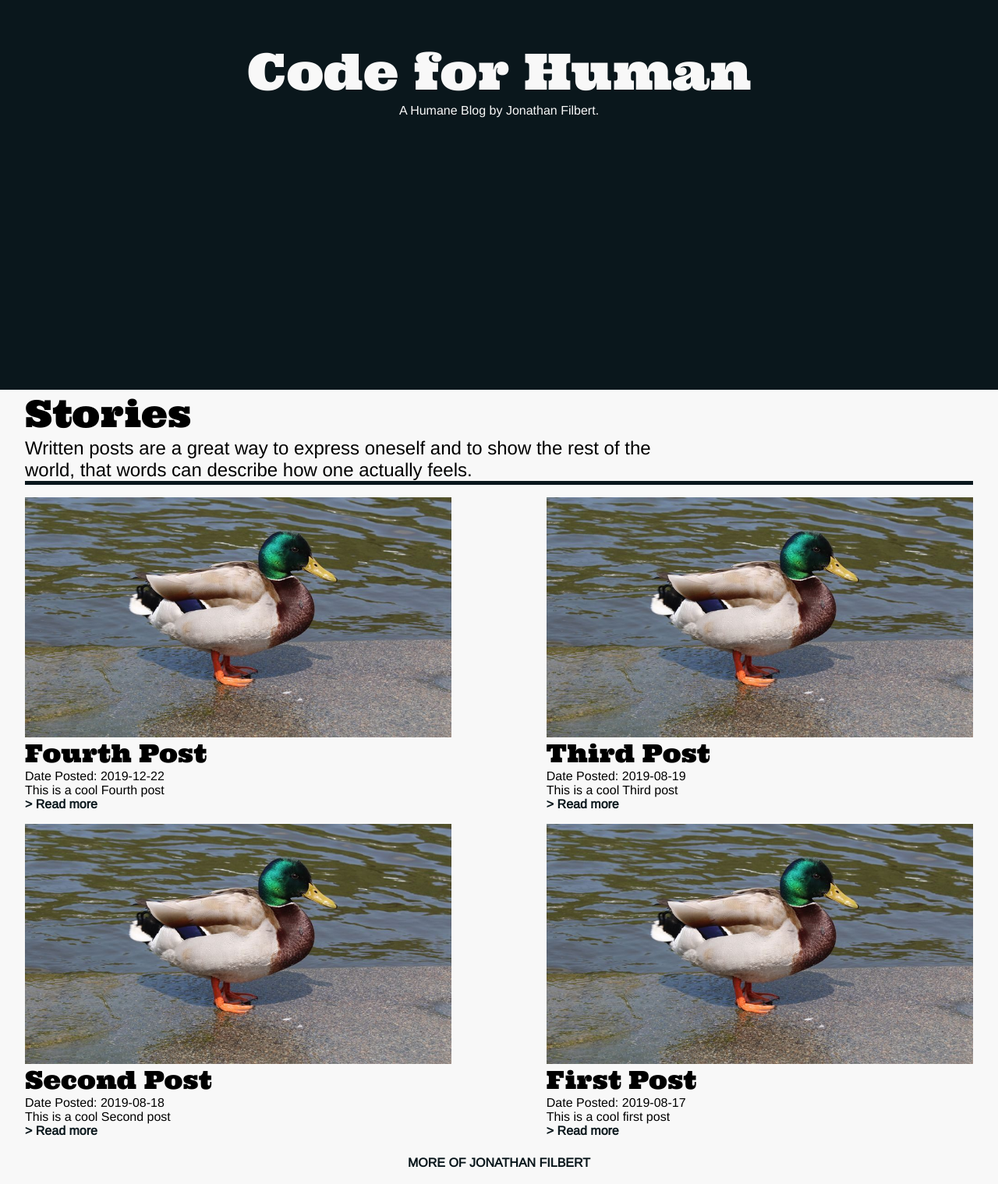
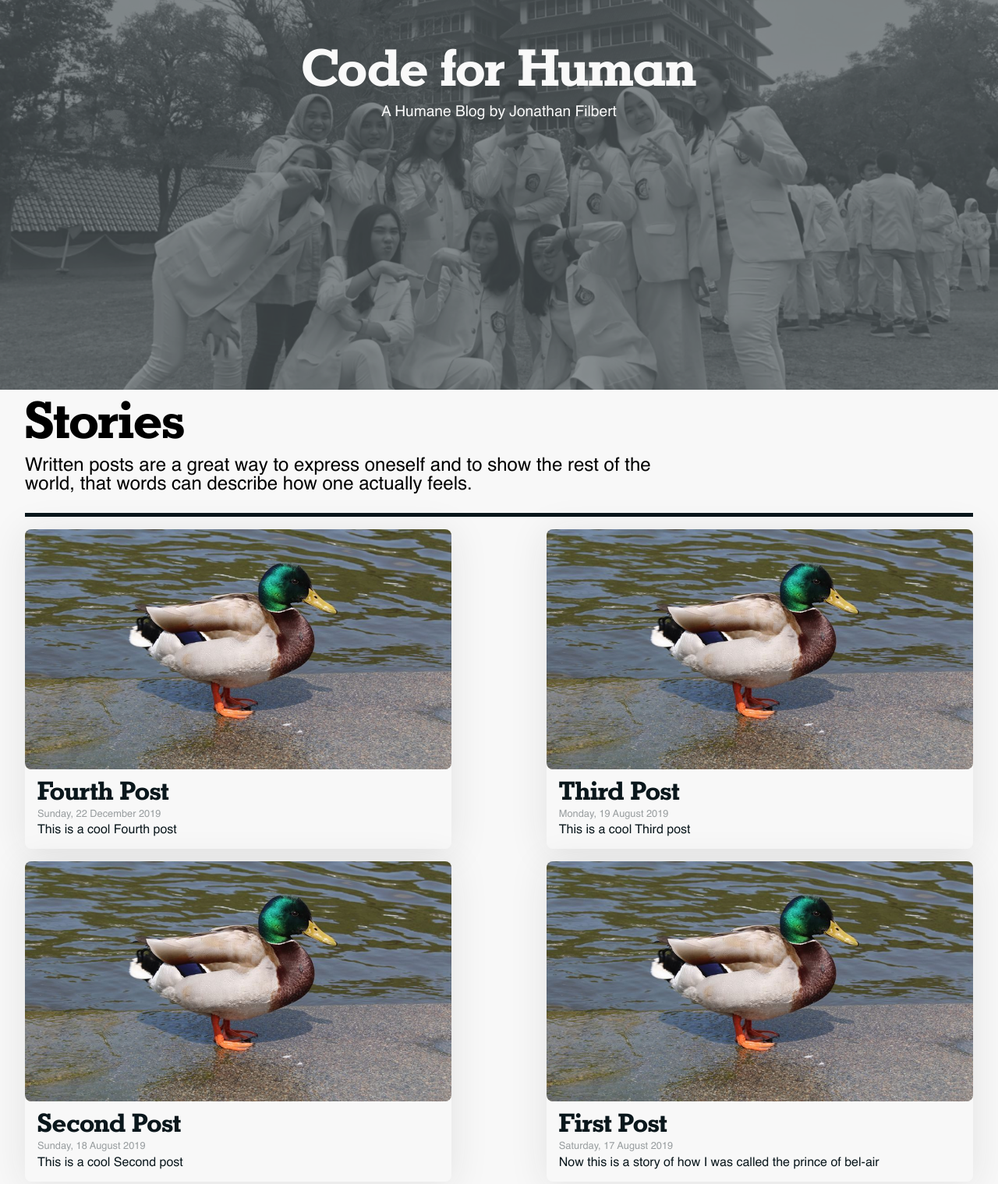
Before and after one commit to code-for-human-engineering/blog, a Gatsby site: page / in a window 1280 px wide. Shown: the part 300-1819 px from the top of the page at 78% size. Built offline with nearby package versions, Linux system fonts and the light colour scheme; Gatsby itself is replaced by a stand-in of ours; a web font is replaced by a local one.

Commit message:
new fonts, layouts, and huzzah

```diff
--- a/gatsby-config.js
+++ b/gatsby-config.js
@@ -8,7 +8,7 @@ module.exports = {
   /* Your site config here */
   siteMetadata: {
     title: "Code for Human",
-    description: "A Humane Blog by Jonathan Filbert.",
+    description: "A Humane Blog by Jonathan Filbert",
   },
   plugins: [
     `gatsby-plugin-react-helmet`,
@@ -32,6 +32,13 @@ module.exports = {
       options: {
         name: "pages",
         path: `${__dirname}/src/pages/images`,
+      },
+    },
+    {
+      resolve: "gatsby-source-filesystem",
+      options: {
+        name: "images",
+        path: `${__dirname}/src/assets/images/`,
       },
     },
     `gatsby-transformer-sharp`,
--- a/src/Themes/Index.js
+++ b/src/Themes/Index.js
@@ -1,7 +1,8 @@
+import * as fonts from "../assets/fonts/index"
 const Themes = {
   font: {
-    primary: "Ultra",
-    secondary: "Arimo",
+    primary: "KarnakPro",
+    secondary: "Helvetica",
   },
   color: {
     primary: "#F37D31",
--- /dev/null
+++ b/src/assets/fonts/index.js
@@ -0,0 +1,5 @@
+import KarnakProBoldWoff1 from "./KarnakPro-Bold.woff"
+import KarnakProBoldWoff2 from "./KarnakPro-Bold.woff2"
+import Helvetica1 from "./Helvetica.woff"
+import Helvetica2 from "./Helvetica.woff2"
+export { KarnakProBoldWoff1, KarnakProBoldWoff2, Helvetica1, Helvetica2 }
--- a/src/components/Post.js
+++ b/src/components/Post.js
@@ -3,6 +3,7 @@ import { graphql, StaticQuery, Link } from "gatsby"
 import styled from "styled-components"
 import Tema from "../Themes/Index"
 import Img from "gatsby-image"
+import GlobalStyle from "../components/globalStyle"
 
 const PostTheme = styled.div`
   display: flex;
@@ -17,18 +18,39 @@ const PostTheme = styled.div`
   }
   font-family: "${Tema.font.secondary}";
   .postCards {
+    transition: all 0.5s ease-out;
     width: 45%;
-    /* background: red; */
     margin-top: 1em;
+    border-radius: 8px;
     max-width: 60%;
+    box-shadow: rgba(40, 40, 40, 0.1) 0px 5px 50px;
+  }
+  .img{
+    border-radius: 8px;
   }
   .title{
     font-family: ${Tema.font.primary};
     font-size: 2em;
+    font-weight: bold;
+  }
+  .date{
+    color: ${Tema.color.secondary};
+    opacity: 0.4;
+    font-size: 0.8em;
+    margin-bottom: 0.5em;
   }
   .links{
     text-decoration: none;
     color: ${Tema.color.secondary};
+  }
+  .details{
+    margin-top:0.5em;
+    margin-left: 1em;
+    margin-bottom: 1em;
+  }
+  .postCards:hover{
+    transition: all 0.4s ease-in;
+    box-shadow: rgba(40, 40, 40, 0.5) 0px 5px 50px;
   }
   @media only screen and (max-width: 600px) {
     flex-direction: column;
@@ -50,7 +72,7 @@ const Post = () => {
                 frontmatter {
                   title
                   excerpt
-                  date
+                  date(formatString: "dddd, DD MMMM YYYY", locale: "en-EN")
                   path
                   featuredImage {
                     childImageSharp {
@@ -78,20 +100,21 @@ const Post = () => {
       `}
       render={data => (
         <PostTheme>
+          <GlobalStyle />
           {data.allMarkdownRemark.edges.map((node, i) => (
-            <div className="postCards" key={i}>
+            <div className="postCards">
+              <Link className="links" to={node.node.frontmatter.path} key={i}>
                 <Img
+                  className="img"
                   fluid={
                     node.node.frontmatter.featuredImage.childImageSharp.fluid
                   }
                 />
+                <div className="details">
                   <div className="title">{node.node.frontmatter.title}</div>
-              <div className="date">
-                Date Posted: {node.node.frontmatter.date}
+                  <div className="date">{node.node.frontmatter.date}</div>
+                  <div className="excerpt">{node.node.frontmatter.excerpt}</div>
                 </div>
-              <div className="excerpt">{node.node.frontmatter.excerpt}</div>
-              <Link className="links" to={node.node.frontmatter.path}>
-                <b>> Read more</b>
               </Link>
             </div>
           ))}
--- /dev/null
+++ b/src/components/globalStyle.js
@@ -0,0 +1,26 @@
+import React from "react"
+import { createGlobalStyle } from "styled-components"
+import * as fonts from "../assets/fonts/index"
+
+const GlobalStyle = createGlobalStyle`
+@font-face {
+    font-family: 'KarnakPro';
+    src: url('${fonts.KarnakProBoldWoff2}') format('woff2'),
+        url('${fonts.KarnakProBoldWoff1}') format('woff');
+    font-weight: bold;
+    font-style: normal;
+}
+@font-face {
+    font-family: 'Helvetica';
+    src: url('${fonts.Helvetica2}') format('woff2'),
+        url('${fonts.Helvetica1}') format('woff');
+    font-weight: normal;
+    font-style: normal;
+}
+body{
+  margin: 0px;
+  padding: 0px;
+}
+`
+
+export default GlobalStyle
--- a/src/pages/2019-08-17-first-post/index.md
+++ b/src/pages/2019-08-17-first-post/index.md
@@ -2,8 +2,8 @@
 path: "/first-post"
 date: "2019-08-17"
 title: "First Post"
-tags: ["first"]
-excerpt: "This is a cool first post"
+tags: ["first", "second", "one"]
+excerpt: "Now this is a story of how I was called the prince of bel-air"
 featuredImage: "../images/duck.jpg"
 ---
 
--- a/src/pages/index.js
+++ b/src/pages/index.js
@@ -1,9 +1,12 @@
 import React from "react"
 import { StaticQuery, graphql } from "gatsby"
+import Img from "gatsby-image"
 import Post from "../components/Post"
-import styled, { createGlobalStyle } from "styled-components"
+import styled from "styled-components"
 import Tema from "../Themes/Index"
 import { Helmet } from "react-helmet"
+import GlobalStyle from "../components/globalStyle"
+import { auto } from "eol"
 
 const HomeLayout = styled.div`
   margin: 0;
@@ -21,18 +24,34 @@ const HomeLayout = styled.div`
     justify-content: center;
     align-items: center;
     text-align: center;
+    flex-direction: column;
     background: ${Tema.color.secondary};
-    flex-direction: column;
+    opacity: 0.8;
   }
   .titleHeader {
-    font-family: ${Tema.font.primary};
+    font-family: 'KarnakPro';
+    font-style: normal;
+    font-weight: bold;
     font-size: 5vw;
     color: ${Tema.color.backgroundSecondary};
+    z-index: 999;
+  }
+  .heroImage{
+    opacity: 0.4;
+    filter: saturate(0);
+    width: 100vw;
+    height: 100vh;
+    max-height: 100vh;
+    max-width: 100vw;
   }
   .titleSubHeader {
-    font-size: 100%;
+    font-size: 1.5vw;
     color: ${Tema.color.backgroundSecondary};
     font-family: "${Tema.font.secondary}";
+    z-index: 1000;
+  }
+  .imageContainer{
+    z-index: 0;
   }
   .postContainer{
     min-height: 100vh;
@@ -43,7 +62,7 @@ const HomeLayout = styled.div`
   }
   .storyTitle{
     font-family:${Tema.font.primary};
-    font-size: 3em;
+    font-size: 4em;
   }
   .line{
     width: 100%;
@@ -54,19 +73,25 @@ const HomeLayout = styled.div`
     font-family: "${Tema.font.secondary}";
     font-size: 3vh;
     width: 70%;
+    margin-bottom: 1em;
+  }
+  .titleContainer{
+    position: absolute;
   }
   @media only screen and (max-width: 600px) {
     .storyDesc{
       width: 100%;
     }
+    .titleHeader{
+      font-size: 10vw;
+    }
+    .titleSubHeader{
+      font-size: 5vw;
+    }
+    .storyTitle{
+      font-size: 3em;
+    }
   }
-`
-
-const GlobalStyle = createGlobalStyle`
-body{
-  margin: 0px;
-  padding: 0px;
-}
 `
 
 const Header = () => (
@@ -82,16 +107,53 @@ const Header = () => (
           }
         }
       `}
-      render={data => (
-        <>
-          <div className="titleHeader">{data.site.siteMetadata.title}</div>{" "}
-          <div className="titleSubHeader">
-            {data.site.siteMetadata.description}
+      render={data => {
+        return (
+          <div className="topContainer">
+            <HeroImage className="imageContainer" />
+            <div className="titleContainer">
+              <div className="titleHeader">{data.site.siteMetadata.title}</div>
+              <div className="titleSubHeader">
+                {data.site.siteMetadata.description}
+              </div>
+            </div>
           </div>
-        </>
-      )}
+        )
+      }}
     />
   </>
+)
+
+const HeroImage = () => (
+  <StaticQuery
+    query={graphql`
+      {
+        file(relativePath: { eq: "hero.jpg" }) {
+          childImageSharp {
+            fluid {
+              base64
+              tracedSVG
+              aspectRatio
+              src
+              srcSet
+              srcWebp
+              srcSetWebp
+              sizes
+              originalImg
+              originalName
+              presentationWidth
+              presentationHeight
+            }
+          }
+        }
+      }
+    `}
+    render={data => {
+      return (
+        <Img className="heroImage" fluid={data.file.childImageSharp.fluid} />
+      )
+    }}
+  />
 )
 
 const Footer = () => (
@@ -131,9 +193,7 @@ const main = () => (
     </Helmet>
     <GlobalStyle />
     <div className="container">
-      <div className="topContainer">
-        <Header />
-      </div>
+      <Header />
       <div className="postContainer">
         <div className="storyTitle">Stories</div>
         <div className="storyDesc">
--- a/src/templates/blogPost.js
+++ b/src/templates/blogPost.js
@@ -1,9 +1,10 @@
 import React from "react"
 import { graphql, Link } from "gatsby"
 import { Helmet } from "react-helmet"
-import styled, { createGlobalStyle } from "styled-components"
+import styled from "styled-components"
 import Tema from "../Themes/Index"
 import Img from "gatsby-image"
+import GlobalStyles from "../components/globalStyle"
 
 const TemplateStyle = styled.div`
   margin: 0;
@@ -32,6 +33,9 @@ const TemplateStyle = styled.div`
     position: absolute;
     justify-content: center;
     align-items: center;
+  }
+  .blogTitle {
+    font-size: 1em;
   }
   .coverImage {
     z-index: 0;
@@ -63,6 +67,7 @@ const TemplateStyle = styled.div`
     margin-left: 1em;
     text-decoration: none;
     color: ${Tema.color.backgroundSecondary};
+    font-family: ${Tema.font.primary};
   }
   .dateText {
     margin-right: 1em;
@@ -105,34 +110,51 @@ const TemplateStyle = styled.div`
   .content {
     min-height: 100vh;
   }
+  .tagsContainer {
+    display: flex;
+    width: 100%;
+    flex-direction: row;
+    justify-content: center;
+    flex-wrap: wrap;
+  }
   @media only screen and (max-width: 600px) {
+    .blogTitle {
+      font-size: 1.5em;
+    }
+    .excerpt {
+      font-size: 5vw;
+    }
     .title {
       font-size: 2em;
     }
     .postContainer {
       font-size: 1em;
     }
+    .home {
+      font-size: 1.5em;
+    }
+    .dateText {
+      font-size: 1.5em;
+    }
   }
 `
 const TagsStyle = styled.div`
-  margin-top: 1em;
+  margin: 1em;
   font-size: 0.3em;
   font-family: ${Tema.font.secondary};
   min-width: 5%;
   border-width: 1px;
-  padding: 0.2em;
+  padding: 0.8em;
   border-color: white;
   border-radius: 100px;
   border-style: solid;
+
+  @media only screen and (max-width: 600px) {
+    font-size: 3vw;
+  }
 `
 
 const Tags = props => <TagsStyle>{props.tags}</TagsStyle>
-
-const GlobalStyles = createGlobalStyle`
-body{
-  margin: 0;
-}
-`
 
 const Template = props => {
   const { tags } = props.data.markdownRemark.frontmatter
@@ -154,20 +176,24 @@ const Template = props => {
           <div className="date">
             <div>
               <Link className="home" to="/">
-                Home
+                Code for Human
               </Link>
             </div>
             <div className="dateText">
               {props.data.markdownRemark.frontmatter.date}
             </div>
           </div>
-          <>{props.data.markdownRemark.frontmatter.title}</>
+          <div className="blogTitle">
+            {props.data.markdownRemark.frontmatter.title}
+          </div>
           <div className="excerpt">
             {props.data.markdownRemark.frontmatter.excerpt}
           </div>
-          {tags.map(tag => (
-            <Tags tags={tag} />
-          ))}
+          <div className="tagsContainer">
+            {tags.map(tag => (
+              <Tags tags={tag} />
+            ))}
+          </div>
         </div>
       </div>
       <div className="postContainer">
@@ -208,7 +234,7 @@ export const query = graphql`
         title
         tags
         excerpt
-        date
+        date(formatString: "DD MMMM YYYY", locale: "en-ID")
         featuredImage {
           childImageSharp {
             fluid(maxWidth: 800) {
```
Also changed, not shown: src/assets/fonts/Helvetica.woff (added), src/assets/fonts/Helvetica.woff2 (added), src/assets/fonts/KarnakPro-Bold.woff (added), src/assets/fonts/KarnakPro-Bold.woff2 (added), src/assets/images/hero.jpg (added), static/fonts/KarnakPro-Bold.woff (added), static/fonts/KarnakPro-Bold.woff2 (added). Lines whose indentation alone changed are shown as unchanged.
